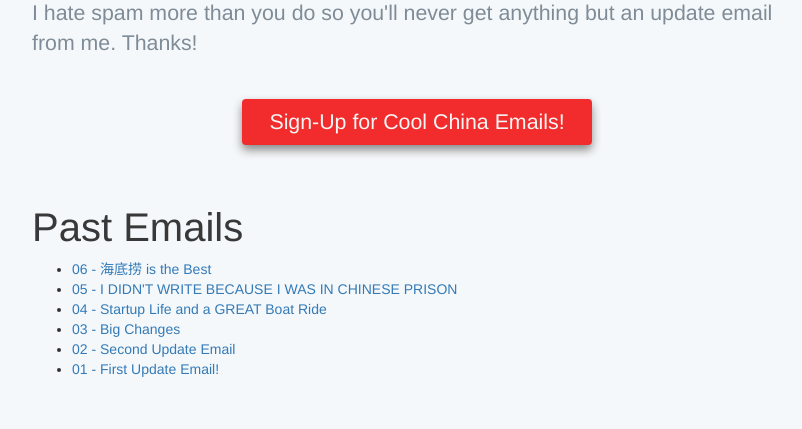
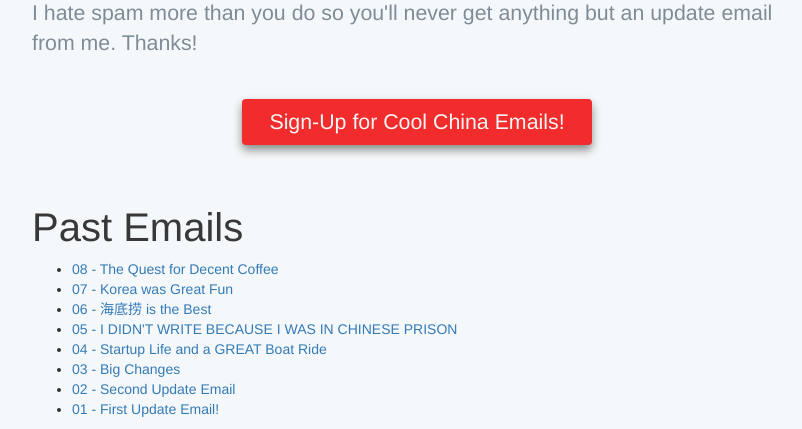
Before and after one commit to TimelyToga/timothyblumberg-web, a Django app: template timothyblumberg/templates/chinese.html in a window 1280 px wide. Shown: the part 547-976 px from the top of the page, without its empty margins (223-1025 px from the left). Before the commit the page ends 924 px from the top, so only its background shows below. Run offline with Django 3.2, Linux system fonts and the light colour scheme; the template is opened without the code that fills it, so the values that code supplies are empty; some libraries are stand-ins or nearby versions.

Commit message:
Added 7 & 8

```diff
--- a/timothyblumberg/templates/chinese.html
+++ b/timothyblumberg/templates/chinese.html
@@ -28,6 +28,8 @@
     <div class="container">
         <h2>Past Emails</h2>
         <ul>
+            <li><a href="http://mailchi.mp/eb6a5761652d/08-a-quest-for-decent-coffee">08 - The Quest for Decent Coffee</a></li>
+            <li><a href="http://mailchi.mp/a4b26e1b7b50/07-korea-was-great-fun">07 - Korea was Great Fun</a></li>
             <li><a href="http://mailchi.mp/210c9d5e924c/i-didnt-write-because-i-was-in-chinese-prison-1558489">06 - 海底捞 is the Best</a></li>
             <li><a href="http://mailchi.mp/9b6b5afb3e80/i-didnt-write-because-i-was-in-chinese-prison">05 - I DIDN'T WRITE BECAUSE I WAS IN CHINESE PRISON
                 </a></li>
```
